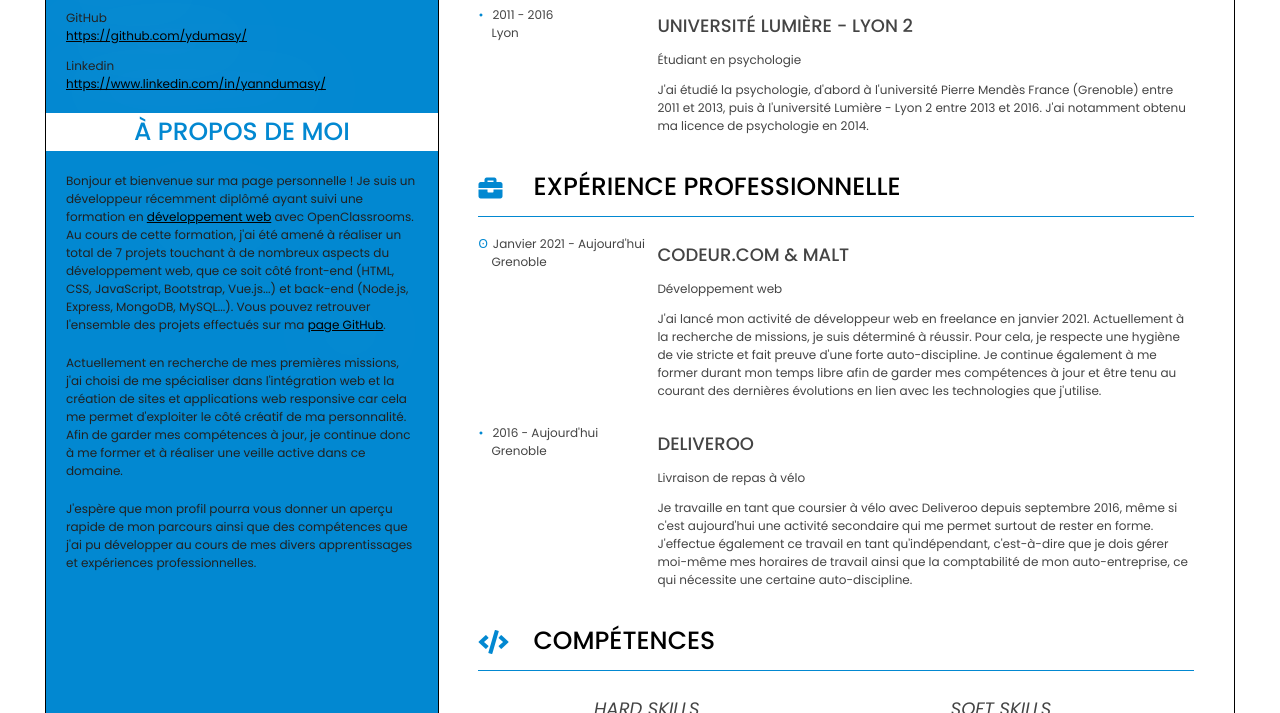
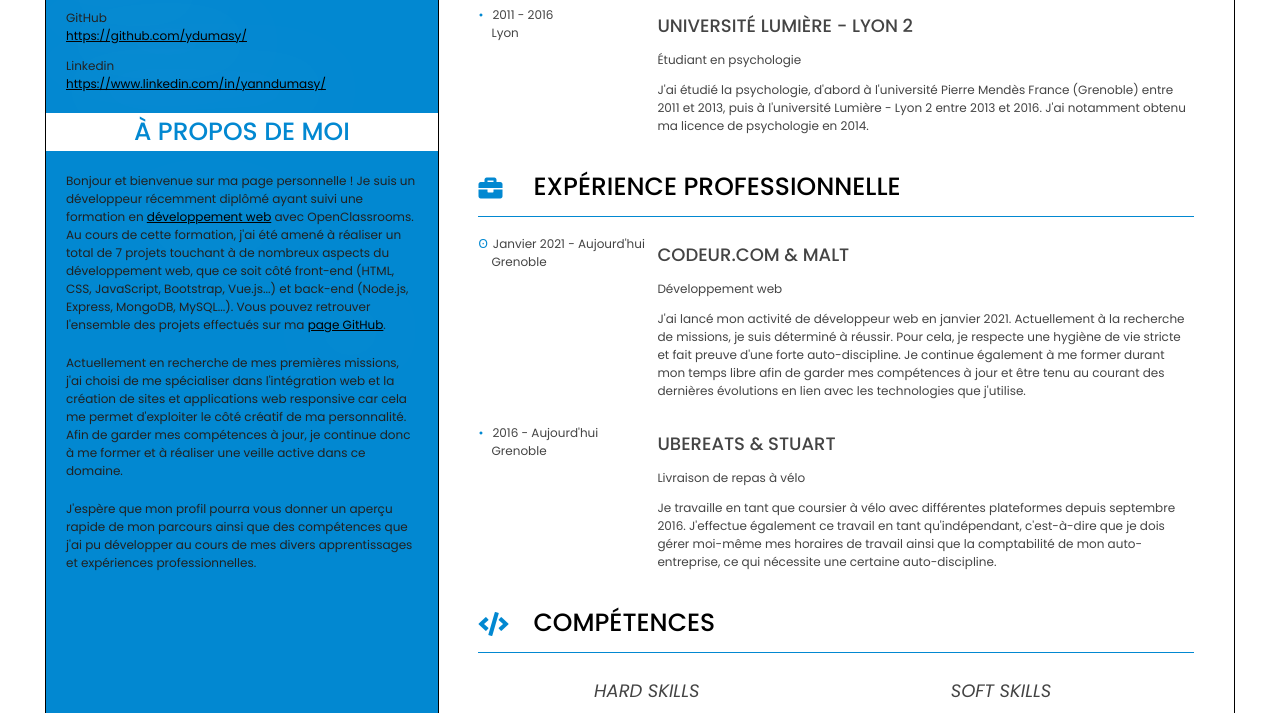
Before and after one commit to ydumasy/ydumasy.github.io, a plain HTML site: page index.html in a window 1280 px wide. Shown: the part 422-1135 px from the top of the page. Drawn offline with Linux system fonts and the light colour scheme.

Commit message:
Mise à jour de la section 'Expérience professionnelle'

```diff
--- a/index.html
+++ b/index.html
@@ -63,15 +63,15 @@
                 <section>
                     <h3>Codeur.com & Malt</h3>
                     <p>Développement web</p>
-                    <p>J'ai lancé mon activité de développeur web en freelance en janvier 2021. Actuellement à la recherche de missions, je suis déterminé à réussir. Pour cela, je respecte une hygiène de vie stricte et fait preuve d'une forte auto-discipline. Je continue également à me former durant mon temps libre afin de garder mes compétences à jour et être tenu au courant des dernières évolutions en lien avec les technologies que j'utilise.</p>
+                    <p>J'ai lancé mon activité de développeur web en janvier 2021. Actuellement à la recherche de missions, je suis déterminé à réussir. Pour cela, je respecte une hygiène de vie stricte et fait preuve d'une forte auto-discipline. Je continue également à me former durant mon temps libre afin de garder mes compétences à jour et être tenu au courant des dernières évolutions en lien avec les technologies que j'utilise.</p>
                 </section>
             </article>
             <article class="experience1">
                 <p class="suivant">2016 - Aujourd'hui<br><span>Grenoble</span></p>
                 <section>
-                    <h3>Deliveroo</h3>
+                    <h3>UberEats & Stuart</h3>
                     <p>Livraison de repas à vélo</p>
-                    <p>Je travaille en tant que coursier à vélo avec Deliveroo depuis septembre 2016, même si c'est aujourd'hui une activité secondaire qui me permet surtout de rester en forme. J'effectue également ce travail en tant qu'indépendant, c'est-à-dire que je dois gérer moi-même mes horaires de travail ainsi que la comptabilité de mon auto-entreprise, ce qui nécessite une certaine auto-discipline.</p>
+                    <p>Je travaille en tant que coursier à vélo avec différentes plateformes depuis septembre 2016. J'effectue également ce travail en tant qu'indépendant, c'est-à-dire que je dois gérer moi-même mes horaires de travail ainsi que la comptabilité de mon auto-entreprise, ce qui nécessite une certaine auto-discipline.</p>
                 </section>
             </article>
         </section>
```
